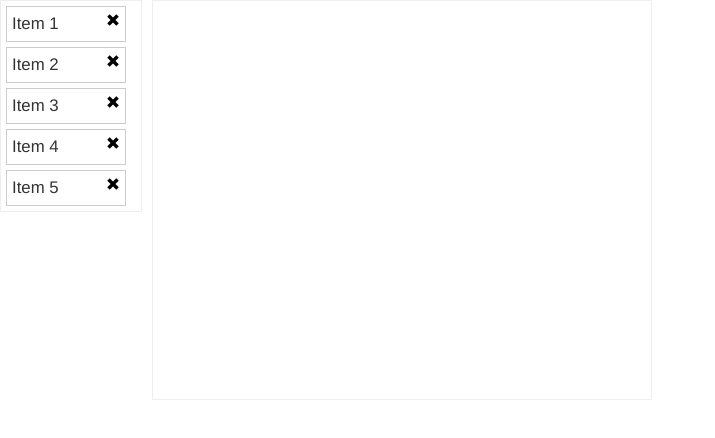
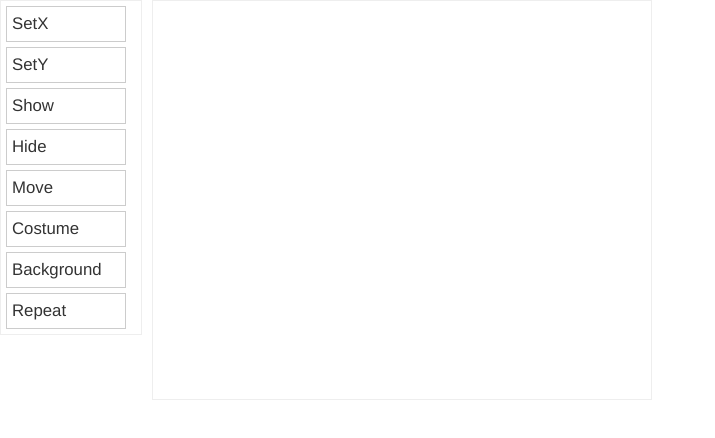
Before and after one commit to franklingu/Visual-IDE, a website: page client/app/1.html in a window 1280 px wide. Shown: the whole page, without its empty margins (0-715 px from the left). Drawn offline with Linux system fonts and the light colour scheme.

Commit message:
updated the fixed list with the expected command names

```diff
--- a/client/app/1.html
+++ b/client/app/1.html
@@ -37,11 +37,14 @@
 <body>
 
 <ul id="sortable1" class="connectedSortable1">
-  <li class="ui-state-default">Item 1 <span class="pull-right glyphicon glyphicon-remove remove-command"></span></li>
-  <li class="ui-state-default">Item 2 <span class="pull-right glyphicon glyphicon-remove remove-command"></span></li>
-  <li class="ui-state-default">Item 3 <span class="pull-right glyphicon glyphicon-remove remove-command"></span></li>
-  <li class="ui-state-default">Item 4 <span class="pull-right glyphicon glyphicon-remove remove-command"></span></li>
-  <li class="ui-state-default">Item 5 <span class="pull-right glyphicon glyphicon-remove remove-command"></span></li>
+  <li class="ui-state-default">SetX</span></li>
+  <li class="ui-state-default">SetY</span></li>
+  <li class="ui-state-default">Show</span></li>
+  <li class="ui-state-default">Hide</span></li>
+  <li class="ui-state-default">Move</span></li>
+  <li class="ui-state-default">Costume</span></li>
+  <li class="ui-state-default">Background</span></li>
+  <li class="ui-state-default">Repeat</span></li>
 </ul>
 
 <ul id="sortable2" class="connectedSortable">
```
